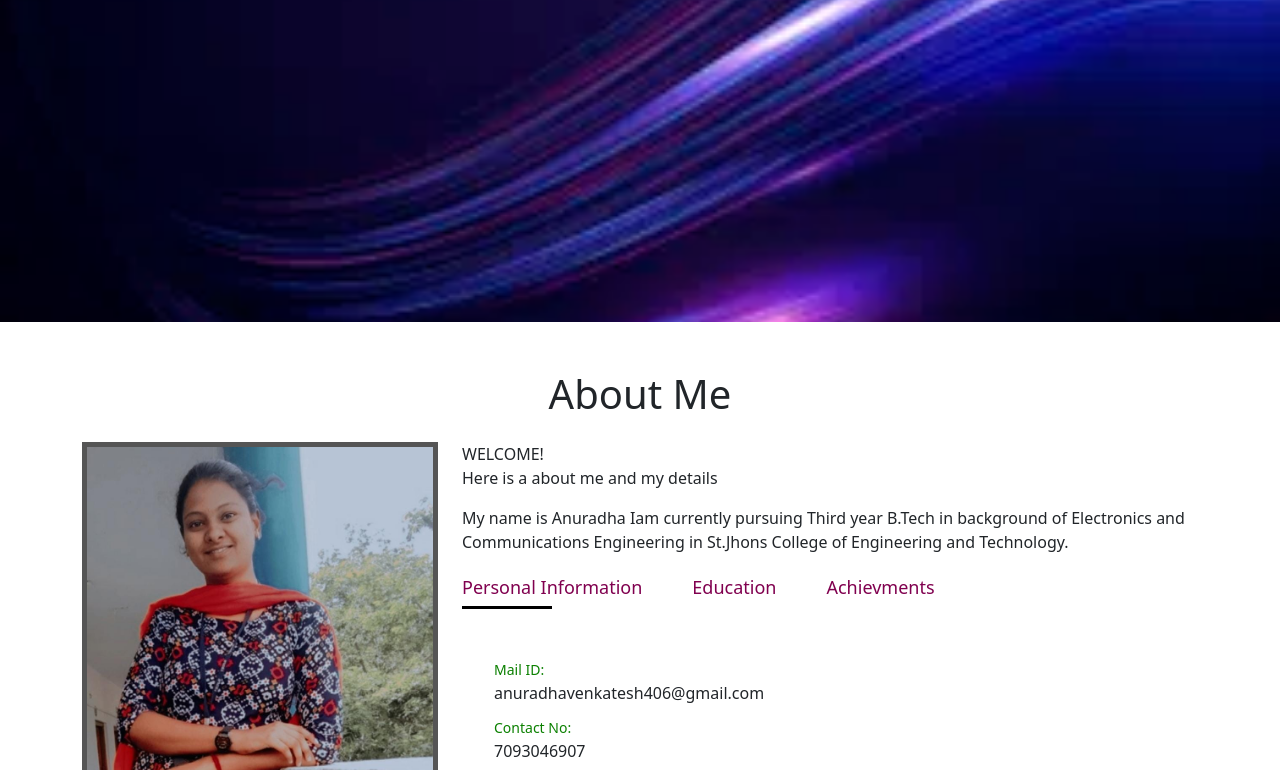
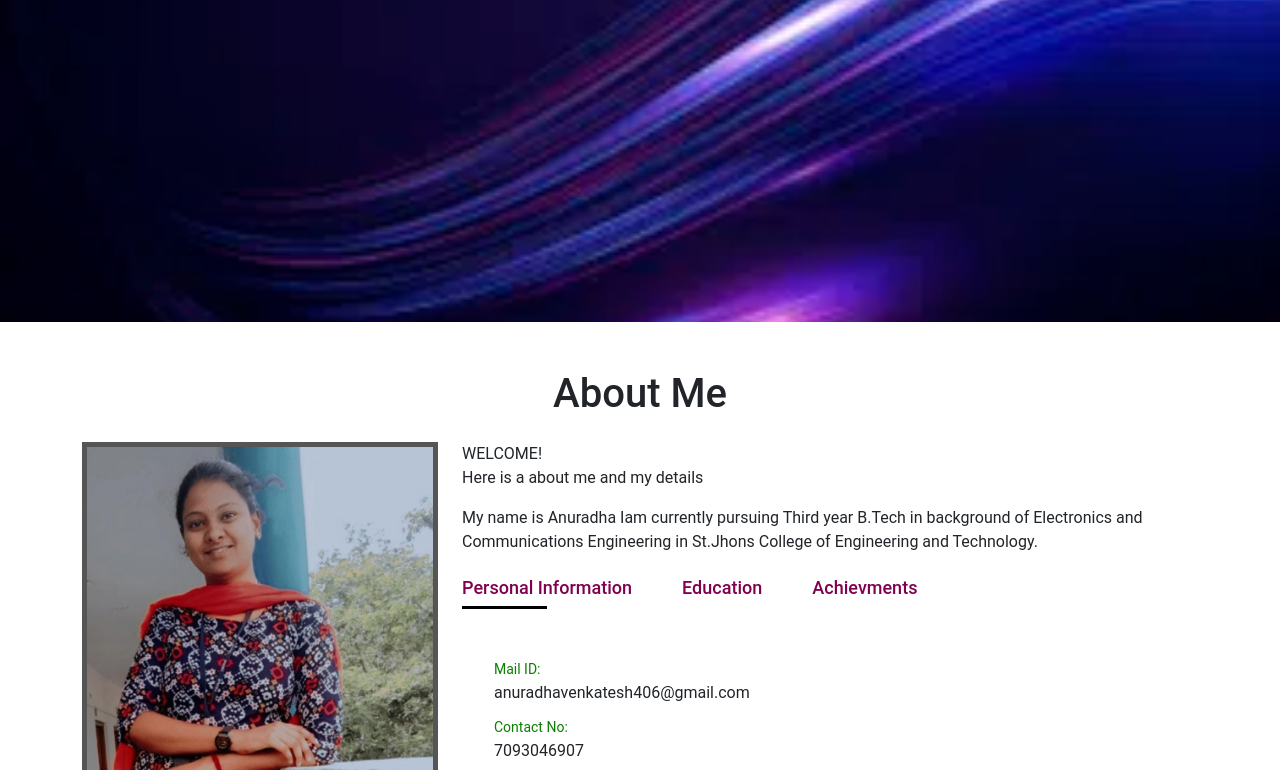
Before and after one commit to Anuradha-banda/Portfoliosite, a plain HTML site: page index.html in a window 1280 px wide. Shown: the part 478-1248 px from the top of the page. Drawn offline with nearby package versions, Linux system fonts and the light colour scheme.

Commit message:
Update style.css

```diff
--- a/style.css
+++ b/style.css
@@ -1,3 +1,8 @@
+*
+{
+font-family: 'Libre Baskerville', serif;
+font-family: 'Roboto', sans-serif;
+}
 /* display background color black on navbar scroll */
 .navbarScroll.navbarDark {
     background-color:navy;
```
